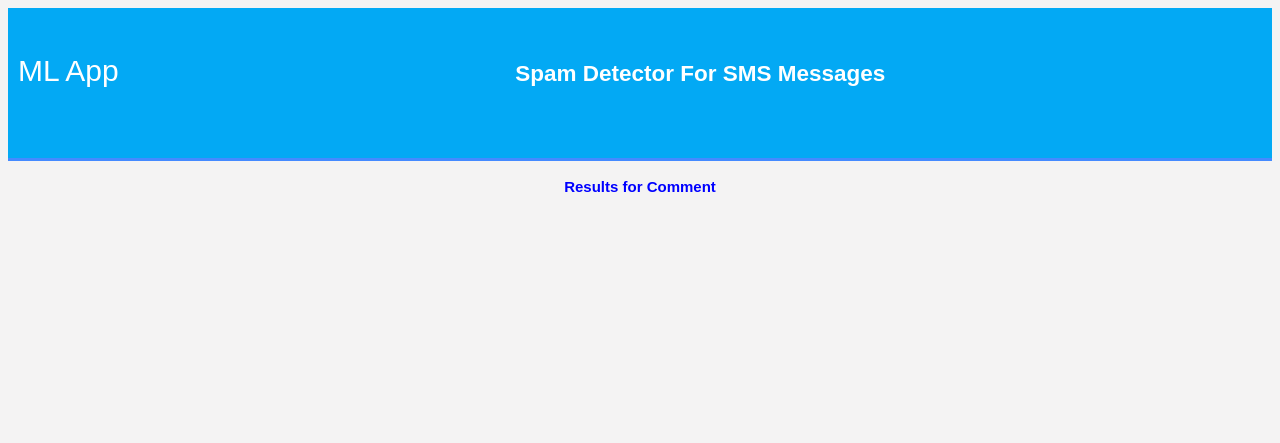
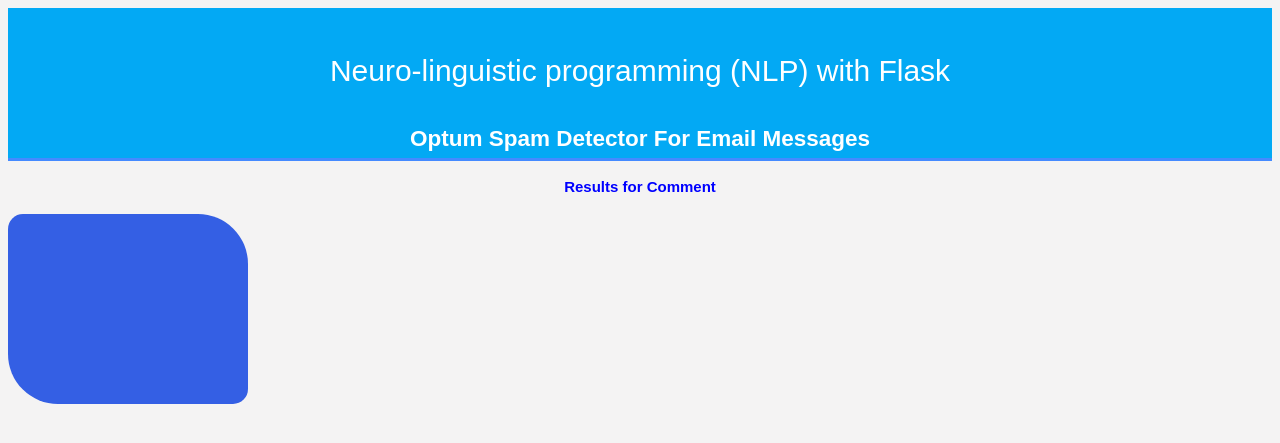
Before and after one commit to rajanipadegal/NLPModelSample, a Flask app: template templates/result.html in a window 1280 px wide. Shown: the top 443 px of the page. Run offline with Flask 2, Linux system fonts and the light colour scheme; the template is opened without the code that fills it, so the values that code supplies are empty; parts of the project's set-up code (start-up, migrations or seed data) failed here and were passed over.

Commit message:
design fix

```diff
--- a/static/styles.css
+++ b/static/styles.css
@@ -27,10 +27,11 @@
 			margin:0px;
 		}
 #brandname{
-	float:left;
+
 	font-size:30px;
 	color: #fff;
 	margin: 10px;
+    text-align:center;
 }
 
 header h2{
@@ -53,4 +54,5 @@
     padding: 20px;
     width: 200px;
     height: 150px;
+    position:center
 }
--- a/templates/result.html
+++ b/templates/result.html
@@ -2,28 +2,28 @@
 <html>
 <head>
 	<title></title>
-    <link rel="stylesheet" type="text/css" href="{{ url_for('static', filename='css/styles.css') }}">
+    <!--<link rel="stylesheet" type="text/css" href="../styles.css">-->
+    <link rel="stylesheet" type="text/css" href="{{ url_for('static', filename='styles.css') }}">
 </head>
 <body>
 
     <header>
         <div class="container">
             <div id="brandname">
-			ML App
+                Neuro-linguistic programming (NLP) with Flask
             </div>
-		<h2>Spam Detector For SMS Messages</h2>
-
         </div>
+        <h2>Optum Spam Detector For Email Messages</h2>
     </header>
 	<p style="color:blue;font-size:20;text-align: center;"><b>Results for Comment</b></p>
-	<div class="results">
+	<div class="resultss">
 
 
 
 	{% if prediction == 1%}
 	<h2 style="color:red;">Spam</h2>
 	{% elif prediction == 0%}
-	<h2 style="color:blue;">Not a Spam (It is a Ham)</h2>
+	<h2 style="color:lawngreen;">Not a Spam (It is a Ham)</h2>
 	{% endif %}
 
 	</div>
```
Also changed, not shown: templates/home.html (+4 -6 lines). Lines whose indentation alone changed are shown as unchanged.
